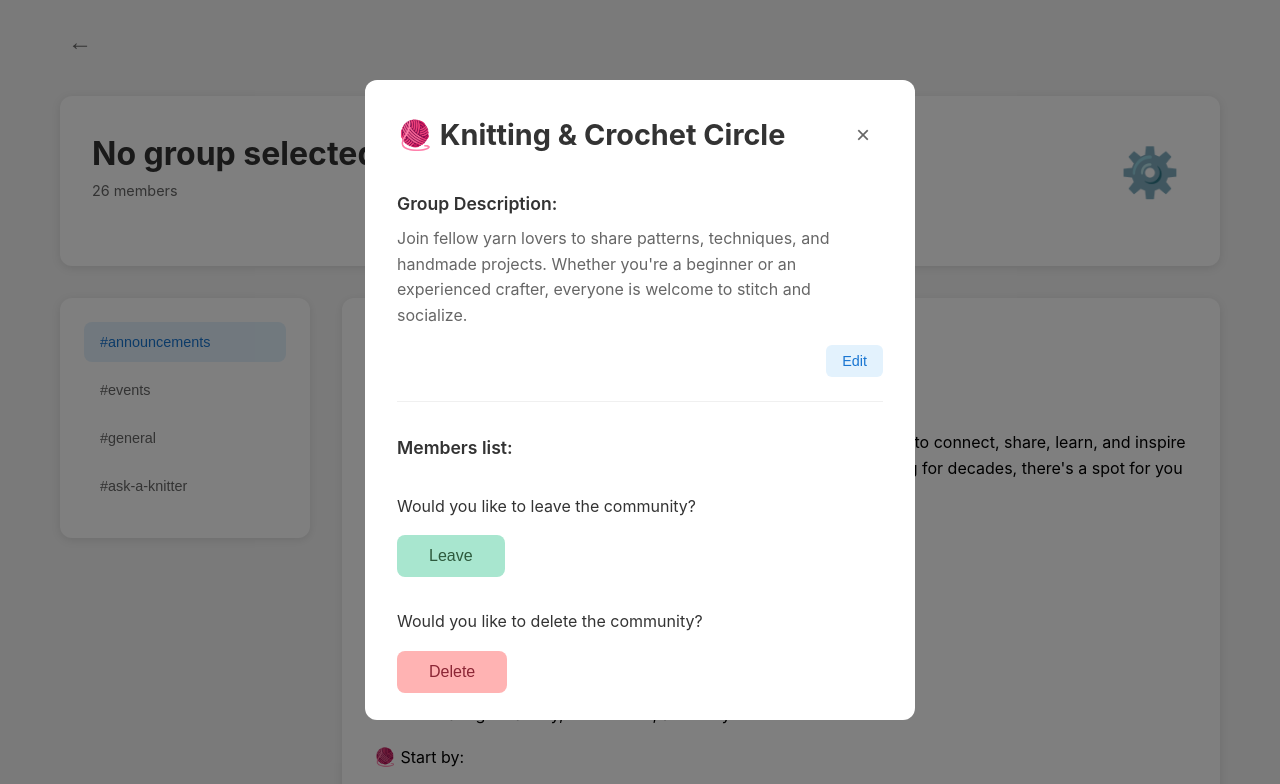
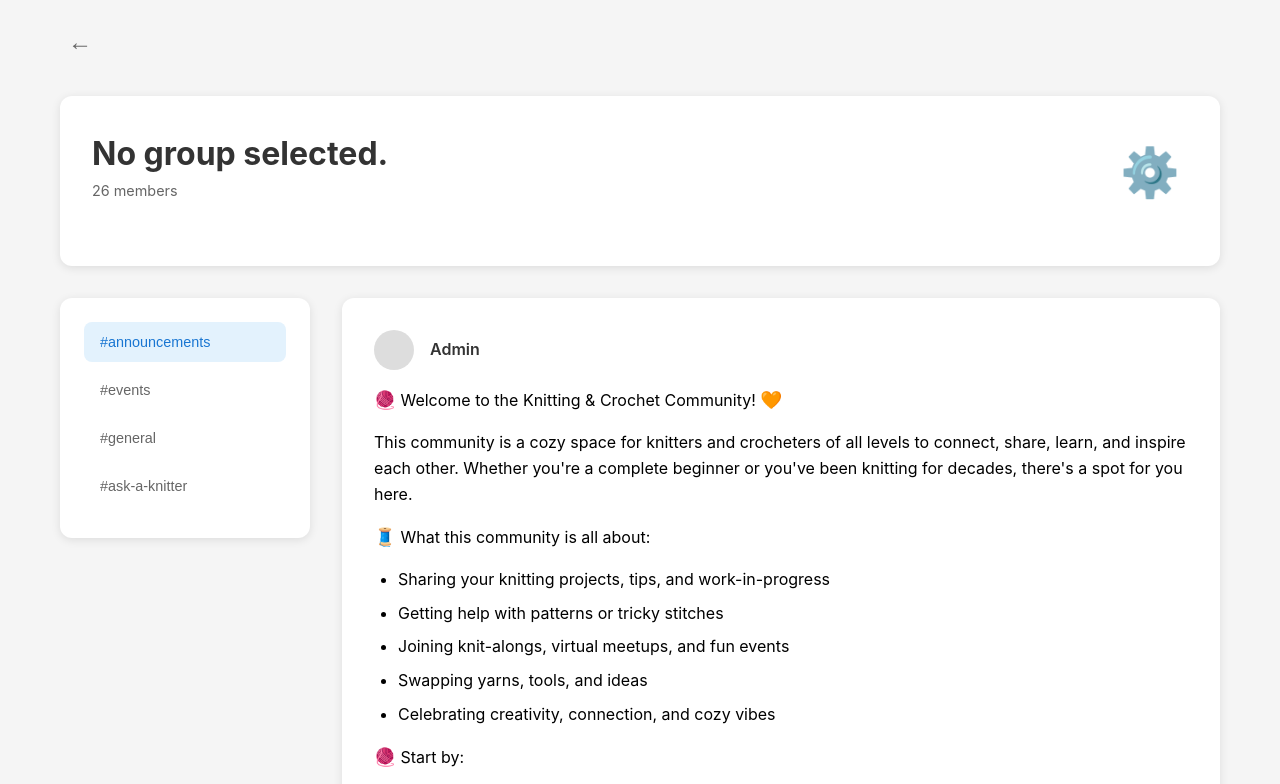
Before and after one commit to AsyiraFitri/BED2025Apr_P02_T2, a website: page public/group.html in a window 1280 px wide. Shown: the top 784 px of the page. Drawn offline with Linux system fonts and the light colour scheme.

Commit message:
fixed settings-content opening up when user click on view group

```diff
--- a/public/group.html
+++ b/public/group.html
@@ -80,7 +80,7 @@
   </div>
 
   <!-- Settings Modal -->
-  <div class="settings-modal" id="settingsModal">
+  <div class="settings-modal" id="settingsModal" style="display: none;">
     <div class="settings-content">
       <div class="settings-header">
         <h2 class="settings-title">🧶 Knitting & Crochet Circle</h2>
```
